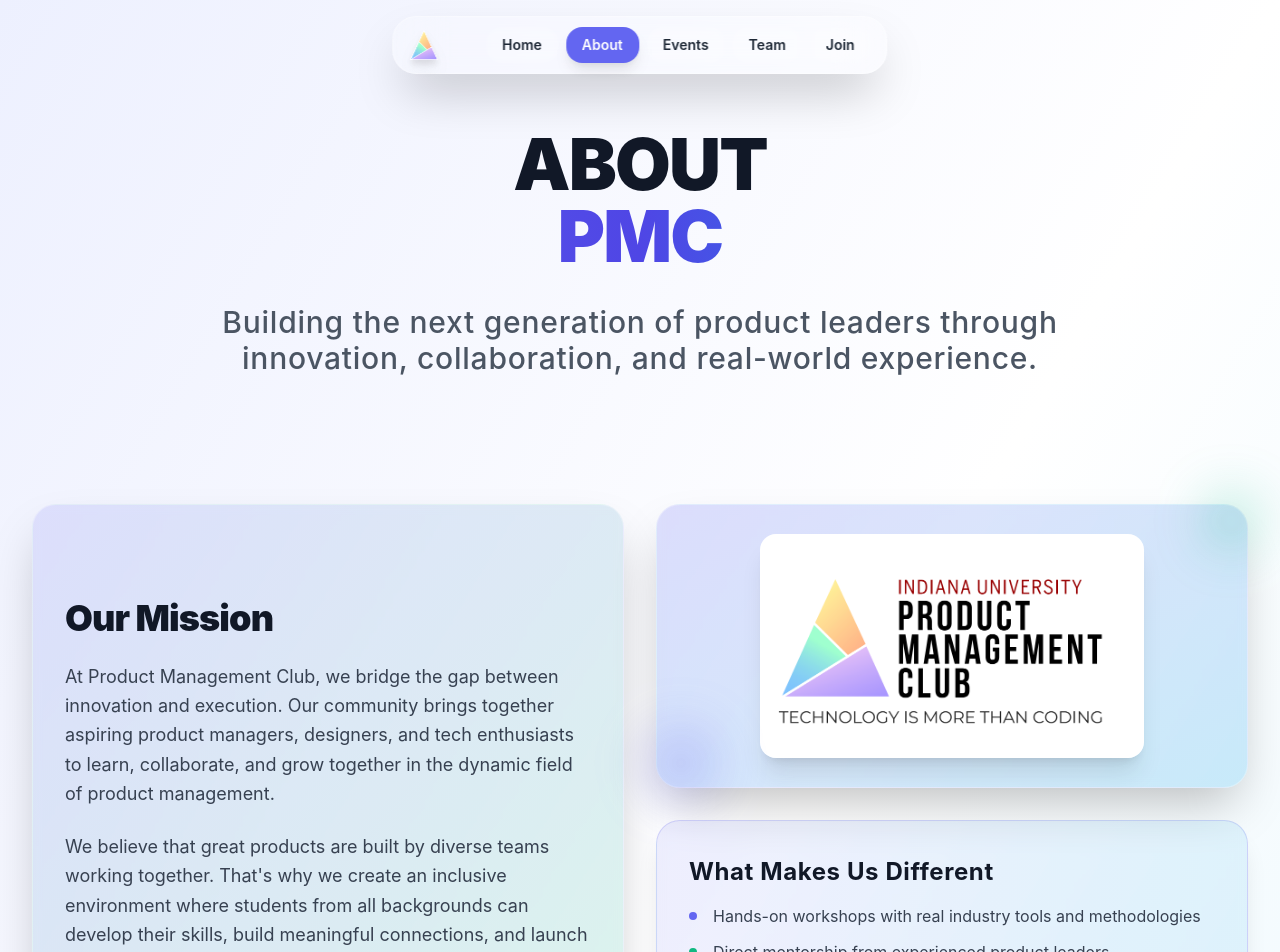
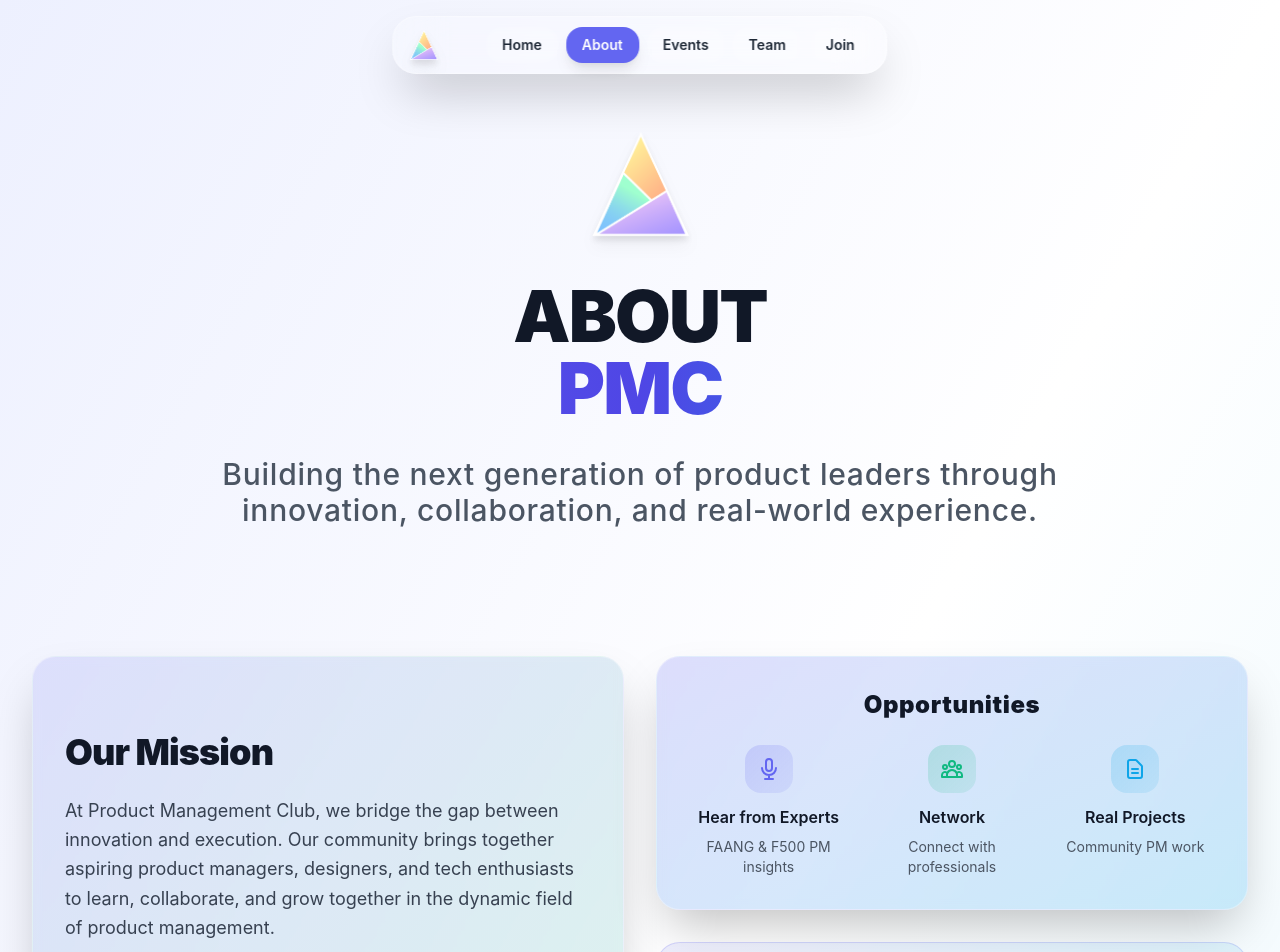
Before and after one commit to grgelsec/PMClub-Site, a React (Vite) app: page /about in a window 1280 px wide. Shown: the top 952 px of the page. Built offline with nearby package versions, Linux system fonts and the light colour scheme.

Commit message:
small style changes

```diff
--- a/src/pages/Team.tsx
+++ b/src/pages/Team.tsx
@@ -65,9 +65,9 @@ export const TeamPage = () => {
   ];
 
   const getRoleColor = (role: string) => {
-    if (role.includes("President")) return "from-primary/20 to-primary/10 border-primary/30";
-    if (role.includes("Vice")) return "from-accent/20 to-accent/10 border-accent/30";
-    if (role.includes("Director")) return "from-secondary/20 to-secondary/10 border-secondary/30";
+    if (role.includes("President")) return "from-primary/80 to-primary/60 border-primary/90";
+    if (role.includes("Vice")) return "from-accent/80 to-accent/60 border-accent/90";
+    if (role.includes("Director")) return "from-secondary/80 to-secondary/60 border-secondary/90";
     return "from-gray-100 to-gray-50 border-gray-200";
   };
 
@@ -83,6 +83,15 @@ export const TeamPage = () => {
       {/* Hero Section */}
       <div className="px-4 sm:px-6 lg:px-8 py-16">
         <div className="max-w-7xl mx-auto text-center">
+          {/* Logo */}
+          <div className="mb-10">
+            <img
+              className="h-28 w-auto mx-auto transition-all duration-500 hover:scale-105 drop-shadow-lg"
+              src="/assets/pmcLogo.png"
+              alt="PMC Logo"
+            />
+          </div>
+
           <h1 className="text-5xl sm:text-6xl lg:text-7xl font-black text-gray-900 mb-8 tracking-tight">
             OUR
             <span className="block bg-gradient-to-r from-primary via-primary-dark to-secondary bg-clip-text text-transparent">
@@ -114,7 +123,7 @@ export const TeamPage = () => {
                 className="bg-white/80 backdrop-blur-sm rounded-3xl p-8 shadow-2xl border border-white/30 hover:shadow-3xl transition-all duration-300 group hover:-translate-y-2"
               >
                 {/* Role Badge */}
-                <div className={`inline-flex items-center px-4 py-2 rounded-full text-sm font-semibold mb-6 bg-gradient-to-r ${getRoleColor(member.role)}`}>
+                <div className={`inline-flex items-center px-4 py-2 rounded-full text-sm font-semibold text-white mb-6 bg-gradient-to-r ${getRoleColor(member.role)}`}>
                   <svg className="w-4 h-4 mr-2" fill="none" stroke="currentColor" viewBox="0 0 24 24">
                     <path strokeLinecap="round" strokeLinejoin="round" strokeWidth="2" d={getRoleIcon(member.role)} />
                   </svg>
@@ -170,7 +179,7 @@ export const TeamPage = () => {
                 className="bg-white/60 backdrop-blur-sm rounded-3xl p-8 shadow-xl border border-white/20 hover:shadow-2xl transition-all duration-300 group"
               >
                 {/* Focus Area Badge */}
-                <div className="inline-flex items-center px-4 py-2 rounded-full text-sm font-semibold mb-6 bg-gradient-to-r from-accent/20 to-secondary/20 border border-accent/30">
+                <div className="inline-flex items-center px-4 py-2 rounded-full text-sm font-semibold text-white mb-6 bg-gradient-to-r from-accent/80 to-secondary/60 border border-accent/90">
                   <svg className="w-4 h-4 mr-2" fill="none" stroke="currentColor" viewBox="0 0 24 24">
                     <path strokeLinecap="round" strokeLinejoin="round" strokeWidth="2" d="M13 10V3L4 14h7v7l9-11h-7z" />
                   </svg>
--- a/src/pages/about.tsx
+++ b/src/pages/about.tsx
@@ -6,6 +6,15 @@ export const AboutPage = () => {
       {/* Hero Section */}
        <div className="px-4 sm:px-6 lg:px-8 py-16">
          <div className="max-w-7xl mx-auto text-center">
+           {/* Logo */}
+           <div className="mb-10">
+             <img
+               className="h-28 w-auto mx-auto transition-all duration-500 hover:scale-105 drop-shadow-lg"
+               src="/assets/pmcLogo.png"
+               alt="PMC Logo"
+             />
+           </div>
+
            <h1 className="text-5xl sm:text-6xl lg:text-7xl font-black text-gray-900 mb-8 tracking-tight">
             ABOUT
             <span className="block bg-gradient-to-r from-primary via-primary-dark to-secondary bg-clip-text text-transparent">
@@ -39,24 +48,53 @@ export const AboutPage = () => {
 
              {/* Right Side - Split Vertically */}
              <div className="flex flex-col gap-8 h-full">
-               {/* Top Half - Logo */}
+                {/* Top Half - Opportunities */}
                 <div className="h-1/2">
-                 <div className="bg-gradient-to-br from-primary/20 to-secondary/20 backdrop-blur-sm rounded-3xl p-8 shadow-2xl border border-white/30 hover:shadow-3xl transition-all duration-300 h-full flex items-center justify-center relative">
-                   <img
-                     className="w-full max-w-sm h-auto rounded-2xl shadow-xl"
-                     src="/assets/PM Club (1).png"
-                     alt="Product Management Club"
-                   />
-                   {/* Decorative elements */}
-                   <div className="absolute -top-4 -right-4 w-16 h-16 bg-accent/20 rounded-full blur-xl"></div>
-                   <div className="absolute -bottom-4 -left-4 w-20 h-20 bg-primary/20 rounded-full blur-xl"></div>
+                  <div className="bg-gradient-to-br from-primary/20 to-secondary/20 backdrop-blur-sm rounded-3xl p-8 shadow-2xl border border-white/30 hover:shadow-3xl transition-all duration-300 h-full flex flex-col justify-center">
+                    <h3 className="text-2xl font-black text-gray-900 mb-6 tracking-wide text-center">
+                      Opportunities
+                    </h3>
+                    <div className="grid grid-cols-1 md:grid-cols-3 gap-6">
+                      {/* Hear from Experts */}
+                      <div className="text-center group">
+                        <div className="w-12 h-12 bg-gradient-to-br from-primary/20 to-primary/10 rounded-2xl flex items-center justify-center mx-auto mb-3 group-hover:scale-110 transition-transform duration-300">
+                          <svg className="w-6 h-6 text-primary" fill="none" stroke="currentColor" viewBox="0 0 24 24">
+                            <path strokeLinecap="round" strokeLinejoin="round" strokeWidth="2" d="M19 11a7 7 0 01-7 7m0 0a7 7 0 01-7-7m7 7v4m0 0H8m4 0h4m-4-8a3 3 0 01-3-3V5a3 3 0 116 0v6a3 3 0 01-3 3z" />
+                          </svg>
+                        </div>
+                        <h4 className="font-semibold text-gray-900 mb-2">Hear from Experts</h4>
+                        <p className="text-sm text-gray-600">FAANG & F500 PM insights</p>
+                      </div>
+
+                      {/* Network */}
+                      <div className="text-center group">
+                        <div className="w-12 h-12 bg-gradient-to-br from-accent/20 to-accent/10 rounded-2xl flex items-center justify-center mx-auto mb-3 group-hover:scale-110 transition-transform duration-300">
+                          <svg className="w-6 h-6 text-accent" fill="none" stroke="currentColor" viewBox="0 0 24 24">
+                            <path strokeLinecap="round" strokeLinejoin="round" strokeWidth="2" d="M17 20h5v-2a3 3 0 00-5.356-1.857M17 20H7m10 0v-2c0-.656-.126-1.283-.356-1.857M7 20H2v-2a3 3 0 015.356-1.857M7 20v-2c0-.656.126-1.283.356-1.857m0 0a5.002 5.002 0 019.288 0M15 7a3 3 0 11-6 0 3 3 0 016 0zm6 3a2 2 0 11-4 0 2 2 0 014 0zM7 10a2 2 0 11-4 0 2 2 0 014 0z" />
+                          </svg>
+                        </div>
+                        <h4 className="font-semibold text-gray-900 mb-2">Network</h4>
+                        <p className="text-sm text-gray-600">Connect with professionals</p>
+                      </div>
+
+                      {/* Real Projects */}
+                      <div className="text-center group">
+                        <div className="w-12 h-12 bg-gradient-to-br from-secondary/20 to-secondary/10 rounded-2xl flex items-center justify-center mx-auto mb-3 group-hover:scale-110 transition-transform duration-300">
+                          <svg className="w-6 h-6 text-secondary" fill="none" stroke="currentColor" viewBox="0 0 24 24">
+                            <path strokeLinecap="round" strokeLinejoin="round" strokeWidth="2" d="M9 12h6m-6 4h6m2 5H7a2 2 0 01-2-2V5a2 2 0 012-2h5.586a1 1 0 01.707.293l5.414 5.414a1 1 0 01.293.707V19a2 2 0 01-2 2z" />
+                          </svg>
+                        </div>
+                        <h4 className="font-semibold text-gray-900 mb-2">Real Projects</h4>
+                        <p className="text-sm text-gray-600">Community PM work</p>
+                      </div>
+                    </div>
                   </div>
                 </div>
 
                {/* Bottom Half - What Makes Us Different */}
                <div className="h-1/2">
                  <div className="bg-gradient-to-r from-primary/10 to-secondary/10 backdrop-blur-sm rounded-3xl p-8 shadow-xl border border-primary/20 hover:shadow-2xl transition-all duration-300 h-full flex flex-col justify-center">
-                   <h3 className="text-2xl font-bold text-gray-900 mb-4 tracking-wide">
+                    <h3 className="text-2xl font-black text-gray-900 mb-4 tracking-wide">
                       What Makes Us Different
                     </h3>
                    <ul className="space-y-3 text-gray-700">
--- a/src/pages/events.tsx
+++ b/src/pages/events.tsx
@@ -57,11 +57,11 @@ export const EventsPage = () => {
 
   const getEventTypeColor = (type: string) => {
     switch (type) {
-      case "Workshop": return "from-primary to-primary-dark text-white";
-      case "Speaker": return "from-accent to-accent-dark text-white";
-      case "Educational": return "from-secondary to-secondary-dark text-white";
-      case "Keynote": return "from-primary to-accent text-white";
-      default: return "from-gray-600 to-gray-800 text-white";
+      case "Workshop": return "from-primary/80 to-primary/60 border border-primary/90 text-white";
+      case "Speaker": return "from-accent/80 to-accent/60 border border-accent/90 text-white";
+      case "Educational": return "from-secondary/80 to-secondary/60 border border-secondary/90 text-white";
+      case "Keynote": return "from-primary/80 to-accent/60 border border-primary/90 text-white";
+      default: return "from-gray-500/80 to-gray-600/60 border border-gray-700/90 text-white";
     }
   };
 
@@ -80,6 +80,15 @@ export const EventsPage = () => {
       {/* Hero Section */}
       <div className="px-4 sm:px-6 lg:px-8 py-16">
         <div className="max-w-7xl mx-auto text-center">
+          {/* Logo */}
+          <div className="mb-10">
+            <img
+              className="h-28 w-auto mx-auto transition-all duration-500 hover:scale-105 drop-shadow-lg"
+              src="/assets/pmcLogo.png"
+              alt="PMC Logo"
+            />
+          </div>
+
           <h1 className="text-5xl sm:text-6xl lg:text-7xl font-black text-gray-900 mb-8 tracking-tight">
             OUR
             <span className="block bg-gradient-to-r from-primary via-primary-dark to-secondary bg-clip-text text-transparent">
--- a/src/pages/join.tsx
+++ b/src/pages/join.tsx
@@ -59,6 +59,15 @@ export const JoinPage = () => {
       {/* Hero Section */}
       <div className="px-4 sm:px-6 lg:px-8 py-16">
         <div className="max-w-7xl mx-auto text-center">
+          {/* Logo */}
+          <div className="mb-10">
+            <img
+              className="h-28 w-auto mx-auto transition-all duration-500 hover:scale-105 drop-shadow-lg"
+              src="/assets/pmcLogo.png"
+              alt="PMC Logo"
+            />
+          </div>
+
           <h1 className="text-5xl sm:text-6xl lg:text-7xl font-black text-gray-900 mb-8 tracking-tight">
             JOIN
             <span className="block bg-gradient-to-r from-primary via-primary-dark to-secondary bg-clip-text text-transparent">
@@ -87,7 +96,7 @@ export const JoinPage = () => {
             {joinOptions.map((option, index) => (
               <div
                 key={index}
-                className="bg-white/80 backdrop-blur-sm rounded-3xl p-8 shadow-2xl border border-white/30 hover:shadow-3xl transition-all duration-300 group hover:-translate-y-2"
+                className="bg-white/80 backdrop-blur-sm rounded-3xl p-8 shadow-2xl border border-white/30 hover:shadow-3xl transition-all duration-300 group hover:-translate-y-2 flex flex-col h-full"
               >
                 {/* Icon */}
                 <div className={`w-16 h-16 bg-gradient-to-br ${option.color} rounded-2xl flex items-center justify-center mx-auto mb-6 group-hover:scale-110 transition-transform duration-300`}>
@@ -107,6 +116,7 @@ export const JoinPage = () => {
                 </p>
 
                  {/* CTA Button */}
+                 <div className="mt-auto">
                    {option.link.startsWith('http') ? (
                      <a
                        href={option.link}
@@ -124,6 +134,7 @@ export const JoinPage = () => {
                        {option.action}
                      </Link>
                    )}
+                 </div>
               </div>
             ))}
           </div>
```
Also changed, not shown: src/components/Navigation.tsx (+17 -4 lines), 1 other file (tests, documents, lock files or other folders). Lines whose indentation alone changed are shown as unchanged.
